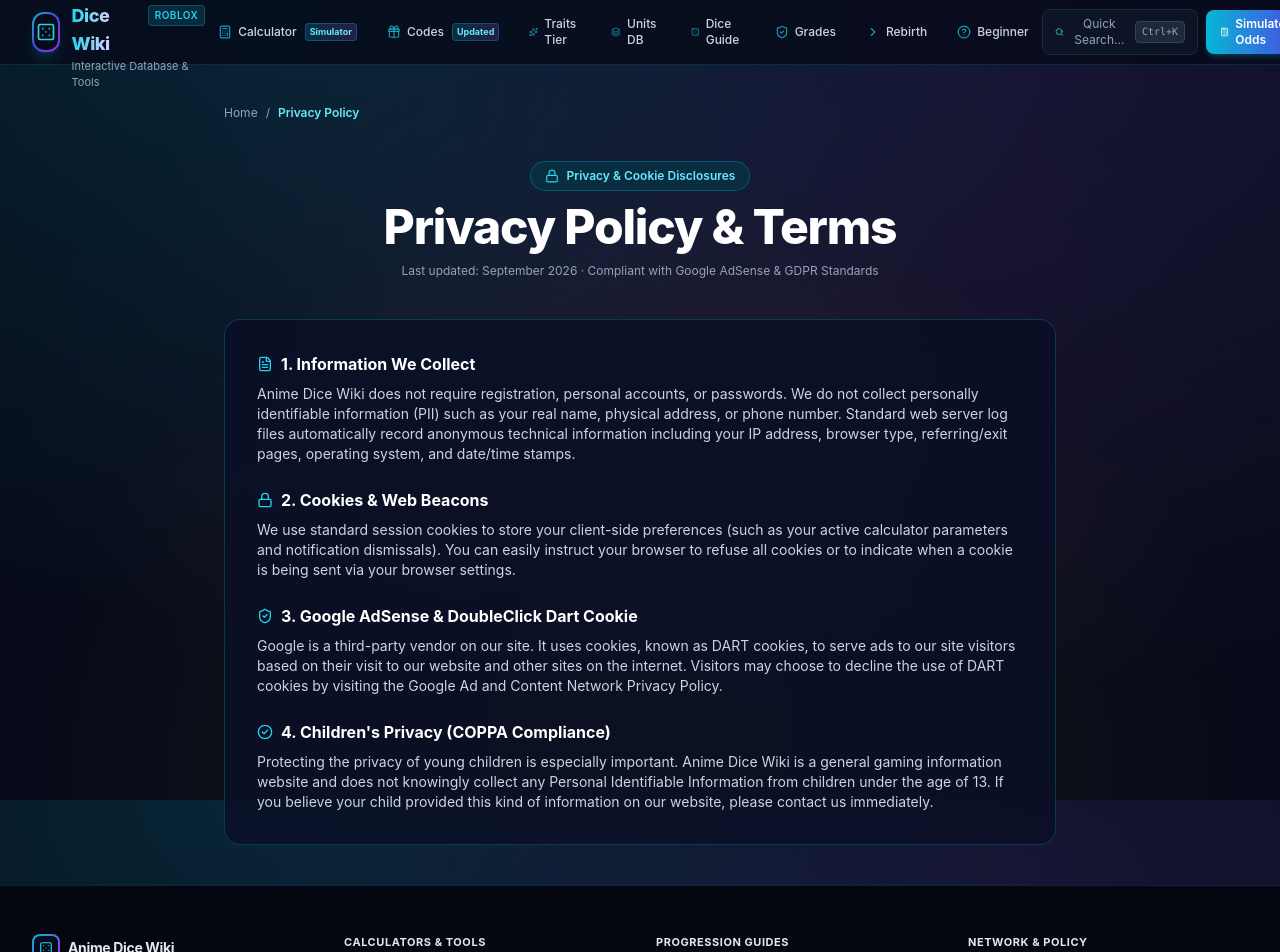
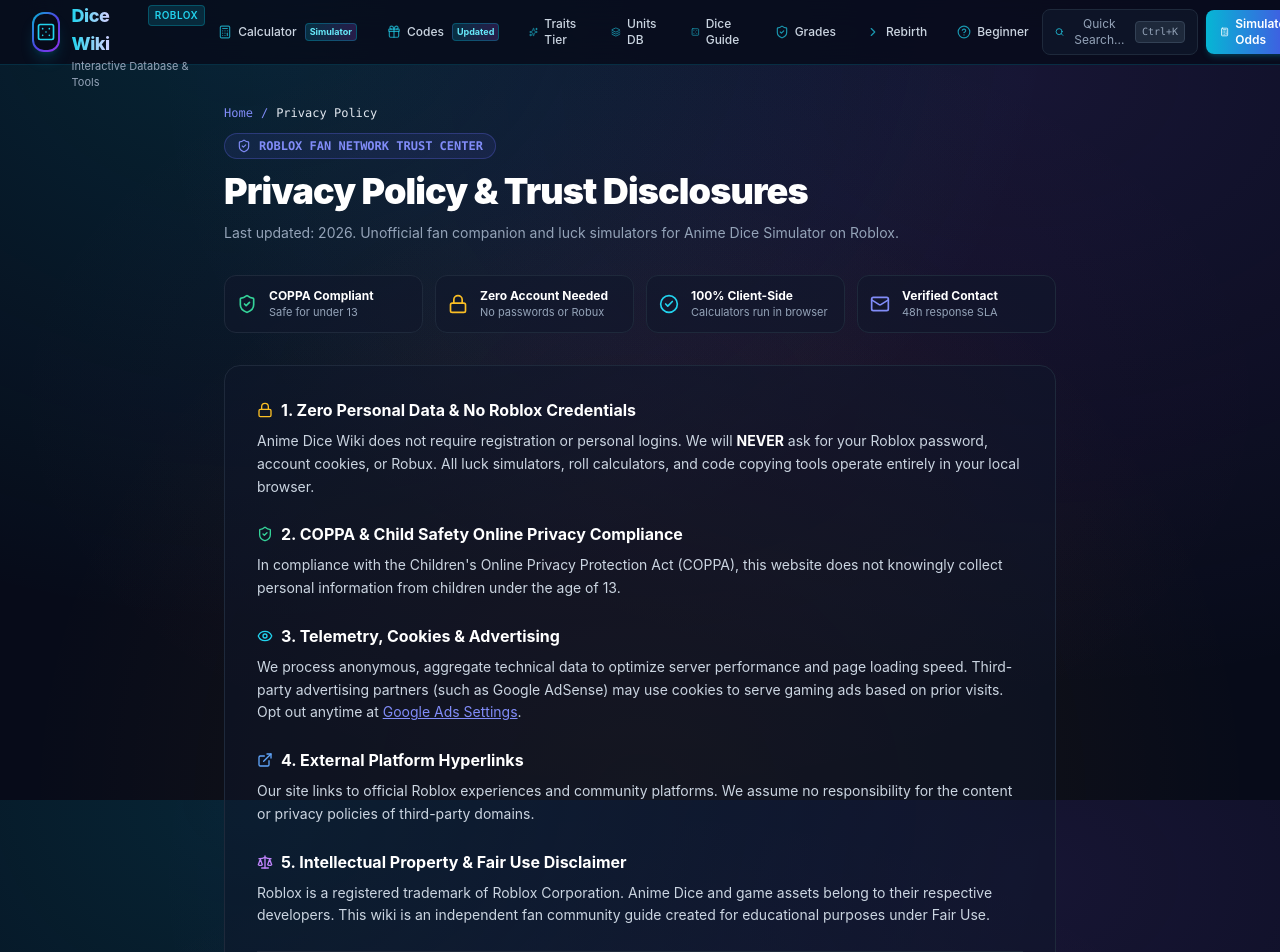
Before and after one commit to lianlele168/anime-dice-wiki, a Next.js app: page /privacy-policy in a window 1280 px wide. Shown: the top 952 px of the page. Built offline with nearby package versions, Linux system fonts and the light colour scheme.

Commit message:
fix(legal): overhaul privacy-policy and terms with card UI, COPPA compliance, and robots noindex

```diff
--- a/src/app/privacy-policy/page.tsx
+++ b/src/app/privacy-policy/page.tsx
@@ -1,78 +1,138 @@
-'use client';
+import type { Metadata } from 'next';
+import Link from 'next/link';
+import { ShieldCheck, Lock, Eye, Mail, Scale, ExternalLink, CheckCircle2 } from 'lucide-react';
 
-import React from 'react';
-import Link from 'next/link';
-import { ShieldCheck, Lock, FileText, CheckCircle2 } from 'lucide-react';
+export const metadata: Metadata = {
+  title: 'Privacy Policy & Trust Center | Anime Dice Wiki',
+  description: 'Privacy policy, COPPA child safety disclosures, and data protection guidelines for Anime Dice fans.',
+  robots: {
+    index: false,
+    follow: true,
+  },
+  alternates: {
+    canonical: '/privacy-policy/',
+  },
+};
 
 export default function PrivacyPolicyPage() {
   return (
-    <div className="max-w-4xl mx-auto px-4 sm:px-6 lg:px-8 py-10 space-y-10">
-
-      {/* Breadcrumb */}
-      <nav className="flex items-center gap-2 text-xs text-slate-400">
-        <Link href="/" className="hover:text-cyan-400 transition-colors">Home</Link>
-        <span>/</span>
-        <span className="text-cyan-300 font-semibold">Privacy Policy</span>
-      </nav>
-
-      {/* Header */}
-      <div className="text-center max-w-2xl mx-auto space-y-3">
-        <div className="inline-flex items-center gap-2 px-3.5 py-1.5 rounded-full bg-cyan-950/80 border border-cyan-500/30 text-cyan-300 text-xs font-semibold">
-          <Lock className="w-3.5 h-3.5 text-cyan-400" />
-          <span>Privacy & Cookie Disclosures</span>
+    <main className="max-w-4xl mx-auto px-4 sm:px-6 lg:px-8 py-10 space-y-8 text-slate-200">
+      <div className="space-y-3">
+        <div className="flex flex-wrap items-center gap-2 text-xs text-indigo-400 font-mono">
+          <Link href="/" className="hover:text-indigo-300">Home</Link>
+          <span>/</span>
+          <span className="text-slate-200">Privacy Policy</span>
         </div>
-        <h1 className="text-3xl sm:text-5xl font-extrabold text-white tracking-tight">
-          Privacy Policy & Terms
+        <div className="inline-flex items-center gap-2 px-3 py-1 rounded-full bg-indigo-500/10 border border-indigo-500/30 text-indigo-400 text-xs font-mono font-bold">
+          <ShieldCheck className="w-3.5 h-3.5" />
+          <span>ROBLOX FAN NETWORK TRUST CENTER</span>
+        </div>
+        <h1 className="text-3xl sm:text-4xl font-black text-white tracking-tight">
+          Privacy Policy &amp; Trust Disclosures
         </h1>
-        <p className="text-xs text-slate-400">
-          Last updated: September 2026 &middot; Compliant with Google AdSense & GDPR Standards
+        <p className="text-xs sm:text-sm text-slate-400">
+          Last updated: 2026. Unofficial fan companion and luck simulators for Anime Dice Simulator on Roblox.
         </p>
       </div>
 
-      <div className="glass-panel p-6 sm:p-8 rounded-2xl space-y-6 text-xs sm:text-sm text-slate-300 leading-relaxed">
+      <div className="grid gap-3 sm:grid-cols-2 lg:grid-cols-4">
+        <div className="bg-slate-900/60 border border-slate-800 rounded-xl p-3 flex items-center gap-3 text-xs">
+          <ShieldCheck className="h-5 w-5 shrink-0 text-emerald-400" />
+          <div>
+            <p className="font-bold text-white">COPPA Compliant</p>
+            <p className="text-slate-400 text-[11px]">Safe for under 13</p>
+          </div>
+        </div>
+        <div className="bg-slate-900/60 border border-slate-800 rounded-xl p-3 flex items-center gap-3 text-xs">
+          <Lock className="h-5 w-5 shrink-0 text-amber-400" />
+          <div>
+            <p className="font-bold text-white">Zero Account Needed</p>
+            <p className="text-slate-400 text-[11px]">No passwords or Robux</p>
+          </div>
+        </div>
+        <div className="bg-slate-900/60 border border-slate-800 rounded-xl p-3 flex items-center gap-3 text-xs">
+          <CheckCircle2 className="h-5 w-5 shrink-0 text-cyan-400" />
+          <div>
+            <p className="font-bold text-white">100% Client-Side</p>
+            <p className="text-slate-400 text-[11px]">Calculators run in browser</p>
+          </div>
+        </div>
+        <div className="bg-slate-900/60 border border-slate-800 rounded-xl p-3 flex items-center gap-3 text-xs">
+          <Mail className="h-5 w-5 shrink-0 text-indigo-400" />
+          <div>
+            <p className="font-bold text-white">Verified Contact</p>
+            <p className="text-slate-400 text-[11px]">48h response SLA</p>
+          </div>
+        </div>
+      </div>
 
+      <div className="bg-slate-900/50 border border-slate-800 rounded-2xl p-6 sm:p-8 space-y-6 text-slate-300 text-sm leading-relaxed">
         <section className="space-y-2">
           <h2 className="text-base font-bold text-white flex items-center gap-2">
-            <FileText className="w-4 h-4 text-cyan-400" />
-            <span>1. Information We Collect</span>
+            <Lock className="w-4 h-4 text-amber-400" />
+            <span>1. Zero Personal Data &amp; No Roblox Credentials</span>
           </h2>
           <p>
-            Anime Dice Wiki does not require registration, personal accounts, or passwords. We do not collect personally identifiable information (PII) such as your real name, physical address, or phone number. Standard web server log files automatically record anonymous technical information including your IP address, browser type, referring/exit pages, operating system, and date/time stamps.
+            Anime Dice Wiki does not require registration or personal logins. We will <strong className="text-white">NEVER</strong> ask for your Roblox password, account cookies, or Robux. All luck simulators, roll calculators, and code copying tools operate entirely in your local browser.
           </p>
         </section>
 
         <section className="space-y-2">
           <h2 className="text-base font-bold text-white flex items-center gap-2">
-            <Lock className="w-4 h-4 text-cyan-400" />
-            <span>2. Cookies & Web Beacons</span>
+            <ShieldCheck className="w-4 h-4 text-emerald-400" />
+            <span>2. COPPA &amp; Child Safety Online Privacy Compliance</span>
           </h2>
           <p>
-            We use standard session cookies to store your client-side preferences (such as your active calculator parameters and notification dismissals). You can easily instruct your browser to refuse all cookies or to indicate when a cookie is being sent via your browser settings.
+            In compliance with the Children&apos;s Online Privacy Protection Act (COPPA), this website does not knowingly collect personal information from children under the age of 13.
           </p>
         </section>
 
         <section className="space-y-2">
           <h2 className="text-base font-bold text-white flex items-center gap-2">
-            <ShieldCheck className="w-4 h-4 text-cyan-400" />
-            <span>3. Google AdSense & DoubleClick Dart Cookie</span>
+            <Eye className="w-4 h-4 text-cyan-400" />
+            <span>3. Telemetry, Cookies &amp; Advertising</span>
           </h2>
           <p>
-            Google is a third-party vendor on our site. It uses cookies, known as DART cookies, to serve ads to our site visitors based on their visit to our website and other sites on the internet. Visitors may choose to decline the use of DART cookies by visiting the Google Ad and Content Network Privacy Policy.
+            We process anonymous, aggregate technical data to optimize server performance and page loading speed. Third-party advertising partners (such as Google AdSense) may use cookies to serve gaming ads based on prior visits. Opt out anytime at <a href="https://www.google.com/settings/ads" target="_blank" rel="noopener noreferrer" className="text-indigo-400 underline hover:text-indigo-300">Google Ads Settings</a>.
           </p>
         </section>
 
         <section className="space-y-2">
           <h2 className="text-base font-bold text-white flex items-center gap-2">
-            <CheckCircle2 className="w-4 h-4 text-cyan-400" />
-            <span>4. Children&apos;s Privacy (COPPA Compliance)</span>
+            <ExternalLink className="w-4 h-4 text-blue-400" />
+            <span>4. External Platform Hyperlinks</span>
           </h2>
           <p>
-            Protecting the privacy of young children is especially important. Anime Dice Wiki is a general gaming information website and does not knowingly collect any Personal Identifiable Information from children under the age of 13. If you believe your child provided this kind of information on our website, please contact us immediately.
+            Our site links to official Roblox experiences and community platforms. We assume no responsibility for the content or privacy policies of third-party domains.
           </p>
         </section>
 
+        <section className="space-y-2">
+          <h2 className="text-base font-bold text-white flex items-center gap-2">
+            <Scale className="w-4 h-4 text-purple-400" />
+            <span>5. Intellectual Property &amp; Fair Use Disclaimer</span>
+          </h2>
+          <p>
+            Roblox is a registered trademark of Roblox Corporation. Anime Dice and game assets belong to their respective developers. This wiki is an independent fan community guide created for educational purposes under Fair Use.
+          </p>
+        </section>
+
+        <section className="space-y-2 border-t border-slate-800 pt-6">
+          <h2 className="text-base font-bold text-white flex items-center gap-2">
+            <Mail className="w-4 h-4 text-indigo-400" />
+            <span>6. Editorial &amp; Privacy Contact</span>
+          </h2>
+          <p>
+            For privacy inquiries, DMCA notices, or correction requests, reach our editorial team directly at:
+          </p>
+          <div className="inline-block rounded-xl border border-indigo-500/30 bg-indigo-950/40 p-3 font-mono text-sm font-bold text-indigo-300">
+            contact@robloxwikihub.com
+          </div>
+          <p className="text-xs text-slate-400 font-mono">
+            Inquiries are acknowledged and resolved within 48 business hours.
+          </p>
+        </section>
       </div>
-
-    </div>
+    </main>
   );
 }
--- a/src/app/sitemap.ts
+++ b/src/app/sitemap.ts
@@ -15,8 +15,7 @@
     { path: '/rebirth-guide', priority: 0.8, changeFrequency: 'weekly' as const },
     { path: '/beginner-guide', priority: 0.8, changeFrequency: 'weekly' as const },
     { path: '/about', priority: 0.5, changeFrequency: 'monthly' as const },
-    { path: '/privacy-policy', priority: 0.5, changeFrequency: 'monthly' as const },
-  ];
+    ];
 
   return routes.map((r) => ({
     url: `${baseUrl}${r.path}/`,
--- /dev/null
+++ b/src/app/terms/page.tsx
@@ -0,0 +1,107 @@
+import type { Metadata } from 'next';
+import Link from 'next/link';
+import { FileText, ShieldAlert, CheckCircle2, Scale, Mail, Gamepad2 } from 'lucide-react';
+
+export const metadata: Metadata = {
+  title: 'Terms of Use & Community Guidelines | Anime Dice Wiki',
+  description: 'Terms of use, gameplay accuracy disclaimers, and fair use guidelines for Anime Dice fans.',
+  robots: {
+    index: false,
+    follow: true,
+  },
+  alternates: {
+    canonical: '/terms/',
+  },
+};
+
+export default function TermsPage() {
+  return (
+    <main className="max-w-4xl mx-auto px-4 sm:px-6 lg:px-8 py-10 space-y-8 text-slate-200">
+      <div className="space-y-3">
+        <div className="flex flex-wrap items-center gap-2 text-xs text-indigo-400 font-mono">
+          <Link href="/" className="hover:text-indigo-300">Home</Link>
+          <span>/</span>
+          <span className="text-slate-200">Terms of Use</span>
+        </div>
+        <div className="inline-flex items-center gap-2 px-3 py-1 rounded-full bg-indigo-500/10 border border-indigo-500/30 text-indigo-400 text-xs font-mono font-bold">
+          <FileText className="w-3.5 h-3.5" />
+          <span>COMMUNITY &amp; LEGAL TERMS</span>
+        </div>
+        <h1 className="text-3xl sm:text-4xl font-black text-white tracking-tight">
+          Terms of Use &amp; Service Guidelines
+        </h1>
+        <p className="text-xs sm:text-sm text-slate-400">
+          Last updated: 2026. Unofficial strategy companion for Anime Dice on Roblox.
+        </p>
+      </div>
+
+      <div className="bg-slate-900/50 border border-slate-800 rounded-2xl p-6 sm:p-8 space-y-6 text-slate-300 text-sm leading-relaxed">
+        <section className="space-y-2">
+          <h2 className="text-base font-bold text-white flex items-center gap-2">
+            <Gamepad2 className="w-4 h-4 text-emerald-400" />
+            <span>1. Unofficial Fan Companion</span>
+          </h2>
+          <p>
+            Anime Dice Wiki is an independent fan-made guide. It is not affiliated with, sponsored by, or endorsed by Roblox Corporation or official game developers.
+          </p>
+        </section>
+
+        <section className="space-y-2">
+          <h2 className="text-base font-bold text-white flex items-center gap-2">
+            <CheckCircle2 className="w-4 h-4 text-cyan-400" />
+            <span>2. Live Patch Volatility &amp; Accuracy Disclaimer</span>
+          </h2>
+          <p>
+            Dice roll odds, trait luck multipliers, grade bonuses, rebirth perks, and redeem codes change frequently with balance updates. All guides and calculator results are provided &quot;as is&quot;. Always verify current game mechanics inside the Roblox experience.
+          </p>
+        </section>
+
+        <section className="space-y-2">
+          <h2 className="text-base font-bold text-white flex items-center gap-2">
+            <ShieldAlert className="w-4 h-4 text-amber-400" />
+            <span>3. Anti-Phishing &amp; Account Security Pledge</span>
+          </h2>
+          <p>
+            We will <strong className="text-white">never</strong> ask for your Roblox credentials, security passwords, or Robux. Never share account credentials with third-party fan sites. Redeem codes exclusively inside the official Roblox game.
+          </p>
+        </section>
+
+        <section className="space-y-2">
+          <h2 className="text-base font-bold text-white flex items-center gap-2">
+            <FileText className="w-4 h-4 text-blue-400" />
+            <span>4. Acceptable Community Use</span>
+          </h2>
+          <p>
+            Visitors are welcome to freely access and share our luck calculators and databases. You agree not to engage in malicious attacks, automated scraping, or misrepresenting this fan site as official game documentation.
+          </p>
+        </section>
+
+        <section className="space-y-2">
+          <h2 className="text-base font-bold text-white flex items-center gap-2">
+            <Scale className="w-4 h-4 text-purple-400" />
+            <span>5. Intellectual Property &amp; Fair Use</span>
+          </h2>
+          <p>
+            Roblox is a registered trademark of Roblox Corporation. Anime Dice and related character assets belong to their respective developers. All media and text are used under Fair Use principles for educational commentary.
+          </p>
+        </section>
+
+        <section className="space-y-2 border-t border-slate-800 pt-6">
+          <h2 className="text-base font-bold text-white flex items-center gap-2">
+            <Mail className="w-4 h-4 text-indigo-400" />
+            <span>6. DMCA &amp; Contact Inquiries</span>
+          </h2>
+          <p>
+            For rights holders, content attribution, or takedown requests, contact our editorial team directly at:
+          </p>
+          <div className="inline-block rounded-xl border border-indigo-500/30 bg-indigo-950/40 p-3 font-mono text-sm font-bold text-indigo-300">
+            contact@robloxwikihub.com
+          </div>
+          <p className="text-xs text-slate-400 font-mono">
+            We respond promptly within 48 business hours.
+          </p>
+        </section>
+      </div>
+    </main>
+  );
+}
```
